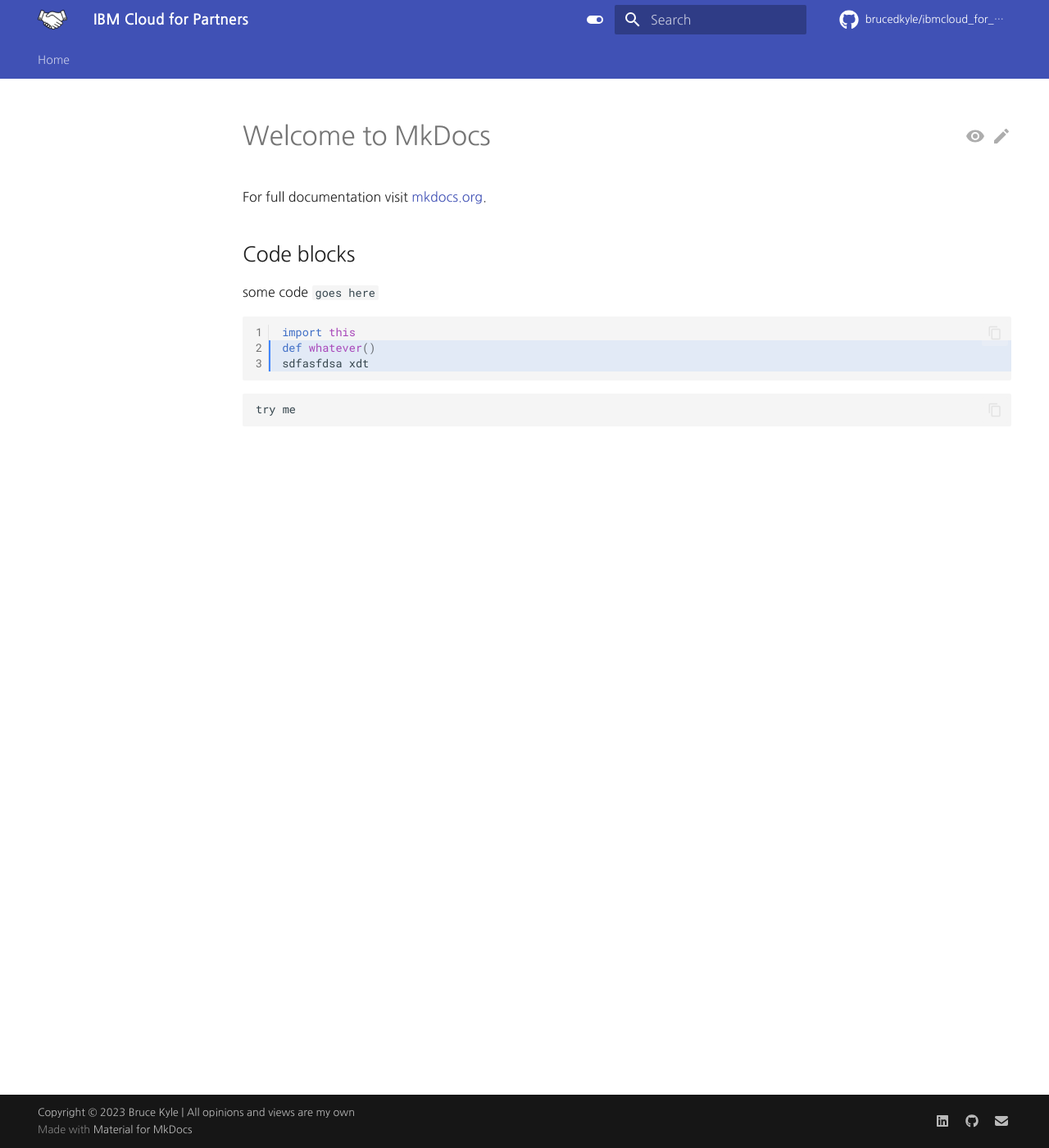
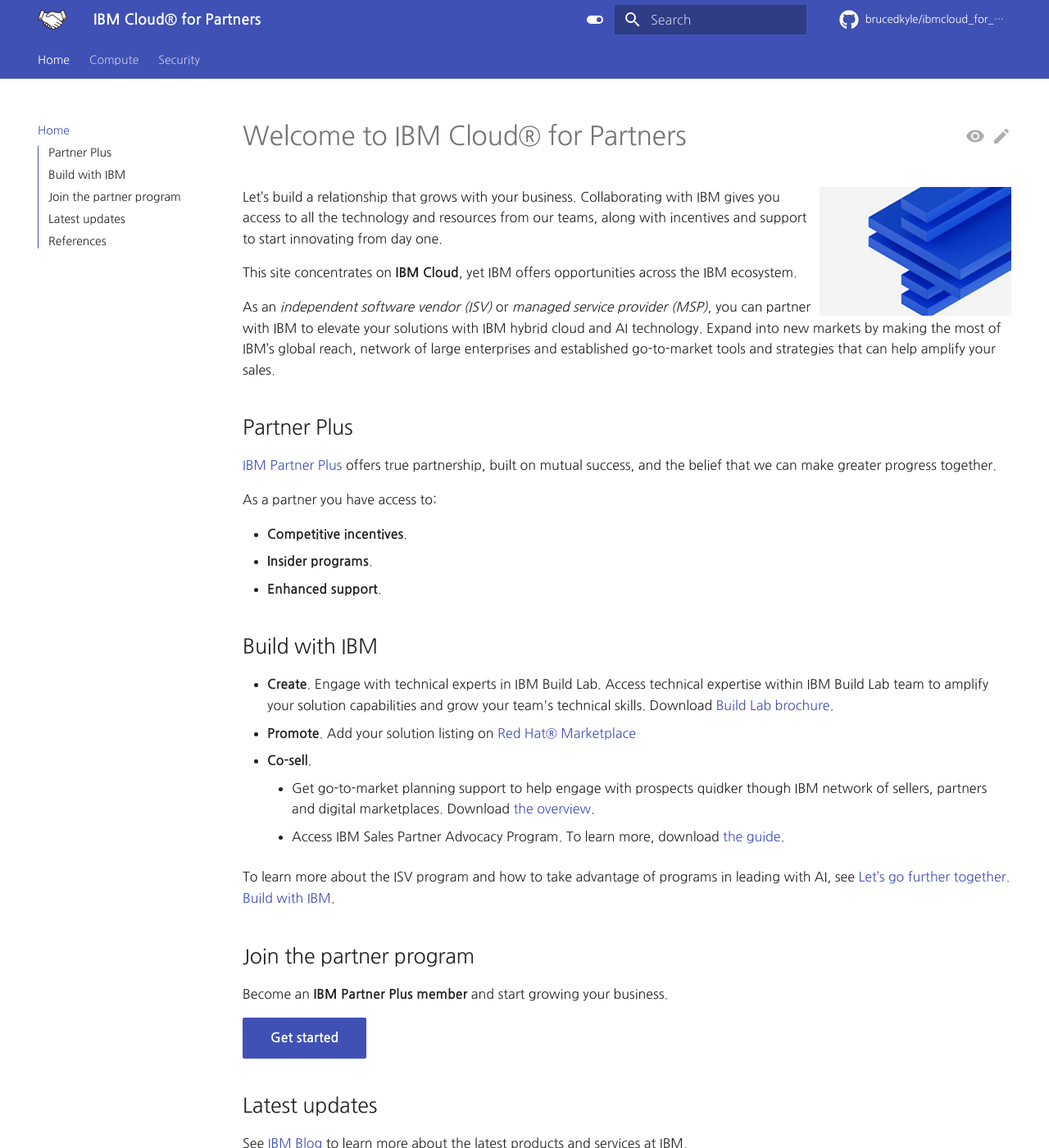
Before and after one commit to brucedkyle/ibmcloud_for_partners, an MkDocs documentation site: the page built from docs/index.md, in a window 1280 px wide and 1400 px high. Shown: the whole window at 82% size. Built offline with MkDocs 1.6.1 and Material for MkDocs 9.7.7, drawn with Linux system fonts in a browser that asks for light colours; comment, search, counter and statistics services are not loaded; some of the changed text lies outside the part shown.

Commit message:
update security topics

````diff
--- a/docs/index.md
+++ b/docs/index.md
@@ -1,17 +1,44 @@
-# Welcome to MkDocs
+# Welcome to IBM Cloud® for Partners
 
-For full documentation visit [mkdocs.org](https://www.mkdocs.org).
+<img style="float: right; width: 25%" src="./media/85b0cf15-54b2-4db1-92d2-b4f6aaf5f5f6.jpeg">
+Let’s build a relationship that grows with your business. Collaborating with IBM gives you access to all the technology and resources from our teams, along with incentives and support to start innovating from day one.
 
-## Code blocks
+This site concentrates on **IBM Cloud**, yet IBM offers opportunities across the IBM ecosystem.
 
-some code `goes here`
+As an _independent software vendor (ISV)_ or _managed service provider (MSP)_, you can partner with IBM to elevate your solutions with IBM hybrid cloud and AI technology. Expand into new markets by making the most of IBM’s global reach, network of large enterprises and established go-to-market tools and strategies that can help amplify your sales.
 
-```{.python linenums="1" hl_lines="2 3"}
-import this
-def whatever()
-sdfasfdsa xdt
-```
+## Partner Plus
 
-``` sh
-try me
-```
+[IBM Partner Plus](https://www.ibm.com/partnerplus) offers true partnership, built on mutual success, and the belief that we can make greater progress together.
+
+As a partner you have access to:
+
+- **Competitive incentives**.
+- **Insider programs**.
+- **Enhanced support**.
+
+## Build with IBM
+
+- **Create**. Engage with technical experts in IBM Build Lab. Access technical expertise within IBM Build Lab team to amplify your solution capabilities and grow your team's technical skills. Download [Build Lab brochure](https://www.ibm.com/downloads/cas/ODNKAAKJ).
+- **Promote**. Add your solution listing on [Red Hat® Marketplace](https://marketplace.redhat.com/en-us/search?category=%22cat.topic.Built_with_ibm%22)
+- **Co-sell**.
+
+    - Get go-to-market planning support to help engage with prospects quidker though IBM network of sellers, partners and digital marketplaces. Download [the overview](https://www.ibm.com/downloads/cas/D8JD8JAM).
+    - Access IBM Sales Partner Advocacy Program. To learn more, download [the guide](https://www.ibm.com/downloads/cas/E7BL9MQX).
+
+To learn more about the ISV program and how to take advantage of programs in leading with AI, see [Let’s go further together. Build with IBM](https://www.ibm.com/partnerplus/isv).
+
+## Join the partner program
+
+Become an **IBM Partner Plus member** and start growing your business.
+
+[Get started](https://www.ibm.com/account/reg/signup?formid=urx-31628){ .md-button .md-button--primary }
+
+## Latest updates
+
+See [IBM Blog](https://www.ibm.com/blog) to learn more about the latest products and services at IBM.
+
+## References
+
+- [Plus is more](https://www.ibm.com/partnerplus)
+- [Let’s go further together. Build with IBM](https://www.ibm.com/partnerplus/isv)
--- a/mkdocs.yml
+++ b/mkdocs.yml
@@ -1,7 +1,14 @@
-site_name: IBM Cloud for Partners
+site_name: IBM Cloud® for Partners
 nav:
-  - Home:
+  - Home: index.md
+  - Compute:
     - PowerVS: powervs.md
+  - Security:
+    - Key Protect: ./security/keyprotect.md
+    - Key Protect tutorials: ./security/keyprotect-tutorials.md
+    - Hyper Protect: ./security/hyperprotect.md
+    - Hyper Protect tutorials: ./security/hyperprotect-tutorials.md
+    - Unified Key: ./security/unifiedkey.md
 theme:
   name: material
   font:
@@ -38,7 +45,6 @@
       toggle:
         icon: material/toggle-switch-off-outline
         name: Switch to light mode
-
 plugins:
   - git-revision-date-localized:
       enable_creation_date: true
@@ -67,7 +73,7 @@
   - pymdownx.emoji:
       emoji_index: !!python/name:materialx.emoji.twemoji
       emoji_generator: !!python/name:materialx.emoji.to_svg
-copyright: Copyright &copy; 2023 Bruce Kyle | All opinions and views are my own
+copyright: Copyright &copy; 2023 IBM | However, all opinions and views are my own
 extra:
   social:
     - icon: fontawesome/brands/linkedin
````
Also changed, not shown: docs/about.md (added, +5 -0 lines), docs/security/hyperprotect-tutorials.md (added, +35 -0 lines), docs/security/hyperprotect.md (added, +87 -0 lines), docs/security/keyprotect-tutorials.md (added, +49 -0 lines), docs/security/keyprotect.md (added, +18 -0 lines), docs/security/unifiedkey.md (added, +49 -0 lines), docs/media/85b0cf15-54b2-4db1-92d2-b4f6aaf5f5f6.jpeg (added), docs/security/media/architecture-aws.jpg (added), docs/security/media/architecture-e2e-security.svg (added), docs/security/media/banking.png (added), docs/security/media/cloud-catalog.png (added), docs/security/media/etcd-crypto.png (added), docs/security/media/extended-app-security.svg (added), docs/security/media/flow.png (added), 3 more files, 1 other file.
